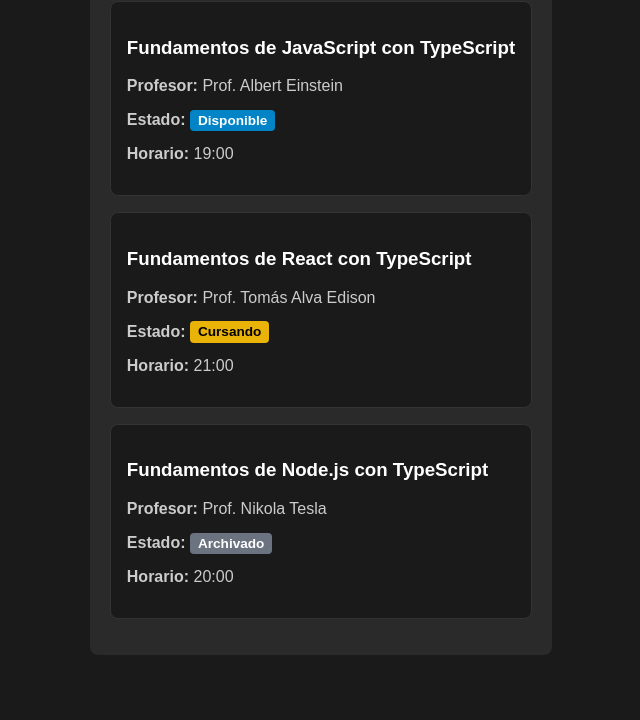
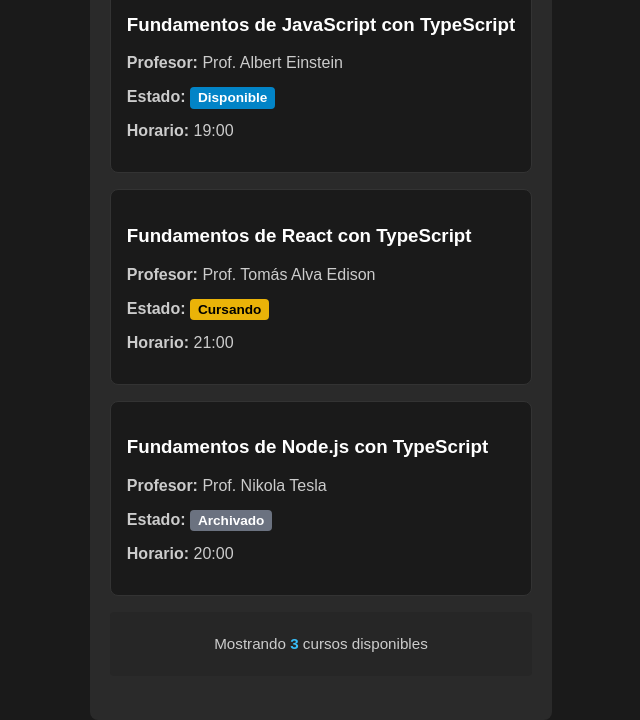
Before and after one commit to regueira2010/campus-virtual-frontend, a website built with Vite: page index.html in a window 1280 px wide. Shown: the part 122-842 px from the top of the page, without its empty margins (319-959 px from the left). Before the commit the page ends 800 px from the top, so only its background shows below. Built offline with nearby package versions, Linux system fonts and the light colour scheme.

Commit message:
feat: agregar componente CourseCounter para mostrar el total de cursos

```diff
--- /dev/null
+++ b/src/components/CourseCounter.ts
@@ -0,0 +1,9 @@
+export function generateCourseCounterHtml(count: number): string {
+  const label = count === 1 ? "curso disponible" : "cursos disponibles";
+
+  return `
+    <div class="course-counter">
+      <p>Mostrando <strong>${count}</strong> ${label}</p>
+    </div>
+  `;
+}
--- a/src/main.ts
+++ b/src/main.ts
@@ -1,6 +1,7 @@
 import "./style.css";
 import { getCourses } from "./services/course.service";
 import { generateCourseCardHtml } from "./components/CourseCard";
+import { generateCourseCounterHtml } from "./components/CourseCounter";
 
 const appContainer = document.getElementById("app");
 
@@ -23,6 +24,7 @@ async function renderApp() {
         <ul class="courses-list">
           ${courses.map((course) => generateCourseCardHtml(course)).join("")}
         </ul>
+        ${generateCourseCounterHtml(courses.length)}
       </main>
     `;
   } catch (error) {
--- a/src/style.css
+++ b/src/style.css
@@ -61,3 +61,16 @@ p {
   background-color: #6b7280;
   color: #ffffff;
 }
+
+.course-counter {
+  background-color: #262626;
+  padding: 0.5rem 1rem;
+  border-radius: 4px;
+  margin-bottom: 1.5rem;
+  font-size: 0.95rem;
+  color: #e5e5e5;
+}
+
+.course-counter strong {
+  color: #38bdf8;
+}
```
